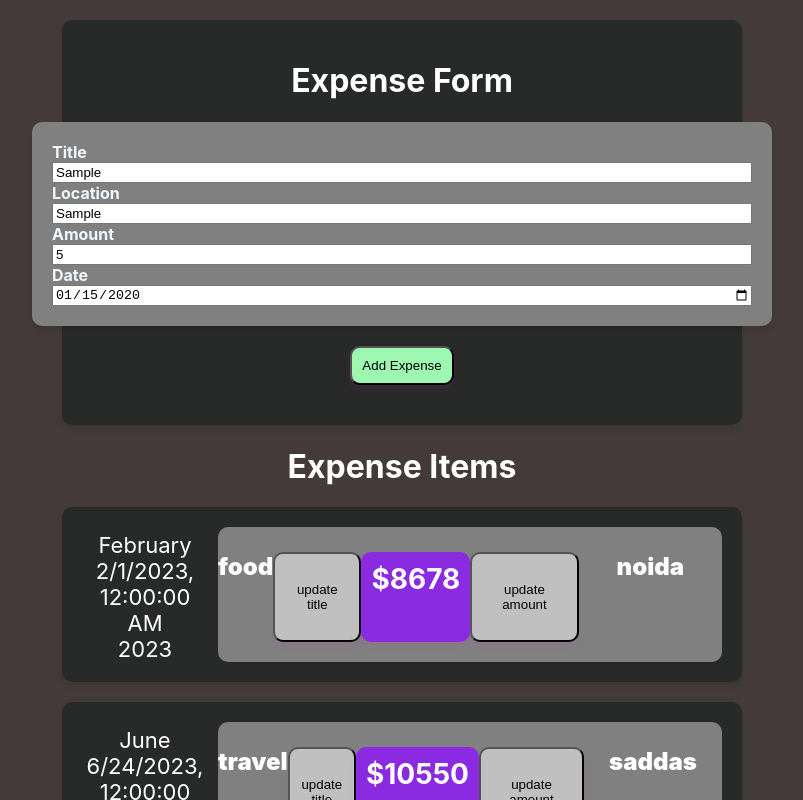
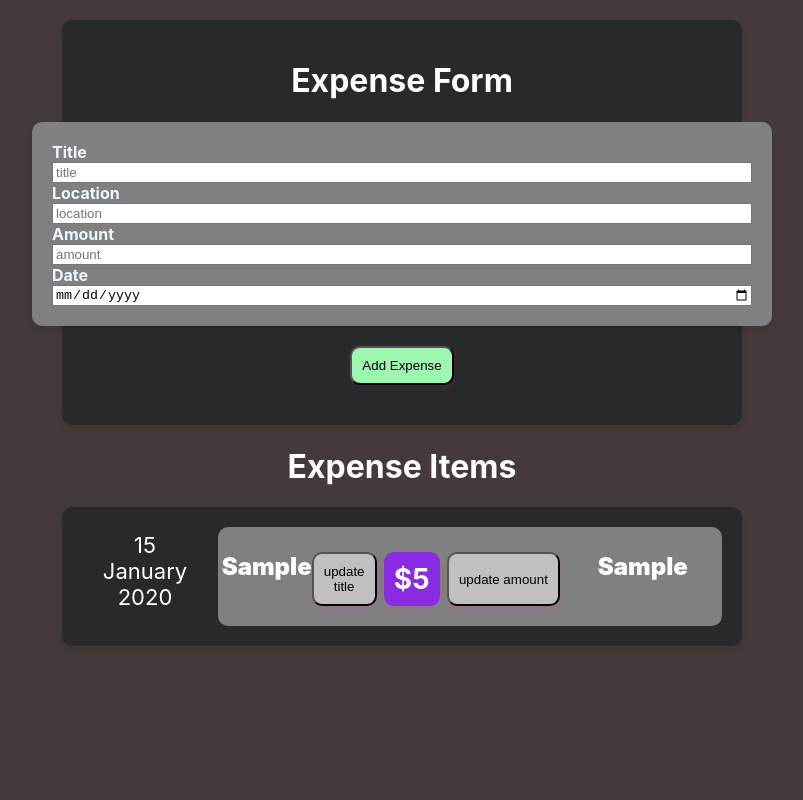
Before and after one commit to vikas9620/react-expense-tracker, a React (Create React App) app: page / in a window 1280 px wide. Both pictures are taken after typing "Sample", "Sample", "5", "2020-01-15" into the empty fields and a click on the button "Add Expense". Shown: the top 800 px of the page, without its empty margins (238-1041 px from the left). Built offline with nearby package versions, Linux system fonts and the light colour scheme.

Commit message:
added expense form, new expense form, and addExpenseHandler

```diff
--- a/src/App.js
+++ b/src/App.js
@@ -1,42 +1,49 @@
-import ExpenseForm from "./components/ExpenseFrom/ExpenseForm";
 import ExpenseItem from "./components/Expenses/ExpenseItem";
-import React from 'react';
-const App = ()=> {
-  const expenses =[{
+import NewExpense from "./components/ExpenseFrom/NewExpense";
+import React, { useState } from "react";
+const App = (props) => {
+ /* const expenses1 = [
+    {
       title: "food",
       amount: 8678,
-    Date: new Date(2023, 1, 1),
-    LocationOfExpenditure: "noida"
-},{title: "travel",
-amount: 10550,
-Date: new Date(2023, 5, 24),
-LocationOfExpenditure: "saddas"
+      date: new Date(2023, 1, 1),
+      location: "noida",
+    }
 
-},{title: "fees",
-amount: 2544,
-Date: new Date(2023, 5, 6),
-LocationOfExpenditure: "school"},
-{title: "trip",
-amount: 10550,
-Date: new Date(2023, 8, 22),
-LocationOfExpenditure: "manali"}]
+  ];*/
+  const [expenses, setExpenses] = useState([]);
+
+  const addExpenseHandler = (expenseData) => {
+    const newExpense = {
+      ...expenseData
+    };
+
+    setExpenses((prevExpenses) => {
+      return [...prevExpenses, newExpense];
+    });
+  };
+  const renderExpenses = () => {
+    if (expenses.length === 0) {
+      return <p>No expenses found.</p>;
+    }
+  };
   return (
     <div className="App">
-    <ExpenseForm/>
+      <NewExpense onAddExpense={addExpenseHandler} />
       <h1>Expense Items</h1>
+      {renderExpenses()}
       <header className="App-header">
         {expenses.map((expense) => (
           <ExpenseItem
             title={expense.title}
             amount={expense.amount}
-          Date={expense.Date}
-          LocationOfExpenditure={expense.LocationOfExpenditure}
+            date={expense.date}
+            location={expense.location}
           />
         ))}
-
       </header>
     </div>
   );
-}
+};
 
 export default App;
--- a/src/components/ExpenseFrom/ExpenseForm.js
+++ b/src/components/ExpenseFrom/ExpenseForm.js
@@ -1,61 +1,88 @@
+import "./ExpenseForm.css";
+import React, { useState } from "react";
 
-import './ExpenseForm.css'
-import React,{useState} from 'react';
-
-
-const ExpenseForm= ()=>{
+const ExpenseForm = (props) => {
   // const [userInput,setUserInput]=useState({EnterTitle: '',
   //EnterLocation: '',EnterAmount: '',EnterDate: ''});
-const [EnterTitle,setEnterTitle]=useState('');
-const [EnterLocation,setEnterLocation]=useState('');
-const [EnterAmount,setEnterAmount]=useState('');
-const [EnterDate,setEnterDate]=useState('');
+  const [EnterTitle, setEnterTitle] = useState("");
+  const [EnterLocation, setEnterLocation] = useState("");
+  const [EnterAmount, setEnterAmount] = useState("");
+  const [EnterDate, setEnterDate] = useState("");
 
-
-const titleChangeHandler= (event)=>{
+  const titleChangeHandler = (event) => {
     setEnterTitle(event.target.value);
     // setUserInput({...userInput,EnterTitle: event.target.value});
     //setUserInput((preState)=>{
     // return ({...preState,EnterTitle: event.target.value})});
-}
-const locationChangeHandler= (event)=>{
+  };
+  const locationChangeHandler = (event) => {
     setEnterLocation(event.target.value);
     //setUserInput({...userInput,EnterLocation: event.target.value});
-}
-const amountChangeHandler= (event)=>{
+  };
+  const amountChangeHandler = (event) => {
     setEnterAmount(event.target.value);
     //setUserInput({...userInput,EnterAmount: event.target.value});
-}
-const dateChangeHandler= (event)=>{
+  };
+  const dateChangeHandler = (event) => {
     setEnterDate(event.target.value);
     // setUserInput({...userInput,EnterDate: event.target.value});
-}
-const SubmitHandler= (event)=>{
+  };
+  const SubmitHandler = (event) => {
     event.preventDefault();
     const expenseData = {
       title: EnterTitle,
       location: EnterLocation,
       amount: EnterAmount,
       date: new Date(EnterDate)
-    }
-    console.log(expenseData);
-}
+    };
+    props.onSaveExpenseData(expenseData);
+    setEnterTitle('')
+    setEnterDate('')
+    setEnterLocation('')
+    setEnterAmount('')
+  };
 
-    return(
+  return (
     <form className="expense-form" onSubmit={SubmitHandler}>
       <h1>Expense Form</h1>
       <div className="form">
         <label className="text">Title</label>
-        <input type="text" placeholder="title" onChange={titleChangeHandler} required ></input>
+        <input
+          type="text"
+          placeholder="title"
+          value={EnterTitle}
+          onChange={titleChangeHandler}
+          required
+        ></input>
         <label className="text">Location</label>
-        <input type="text" placeholder="location" onChange={locationChangeHandler} required ></input>
+        <input
+          type="text"
+          placeholder="location"
+          value={EnterLocation}
+          onChange={locationChangeHandler}
+          required
+        ></input>
         <label className="text">Amount</label>
-        <input type="number" placeholder="amount" onChange={amountChangeHandler} required ></input>
+        <input
+          type="number"
+          placeholder="amount"
+          value={EnterAmount}
+          onChange={amountChangeHandler}
+          required
+        ></input>
         <label className="text">Date</label>
-        <input type="Date" placeholder="Date" onChange={dateChangeHandler} required ></input>
-
-        </div><button type="submit" className="btn">Add Expense</button>
+        <input
+          type="Date"
+          placeholder="Date"
+          value={EnterDate}
+          onChange={dateChangeHandler}
+          required
+        ></input>
+      </div>
+      <button type="submit" className="btn">
+        Add Expense
+      </button>
     </form>
-    )
-}
-export default ExpenseForm
+  );
+};
+export default ExpenseForm;
--- /dev/null
+++ b/src/components/ExpenseFrom/NewExpense.js
@@ -0,0 +1,19 @@
+import ExpenseForm from "./ExpenseForm";
+import React from "react";
+import "./NewExpense.css";
+
+const NewExpense = (props) => {
+    const ExpenseSubmitHandler =(newEnteredData)=>{
+        const expenseData ={
+            ...newEnteredData,
+            id: Math.random().toString()
+        }
+        props.onAddExpense(expenseData);
+    }
+  return (
+    <div className="NewExpense">
+      <ExpenseForm onSaveExpenseData={ExpenseSubmitHandler} />
+    </div>
+  );
+};
+export default NewExpense;
--- a/src/components/Expenses/ExpenseDate.js
+++ b/src/components/Expenses/ExpenseDate.js
@@ -1,15 +1,16 @@
-import React from 'react';
-import './ExpenseItem.css';
-const ExpenseDate=(props)=>{
-    const month = props.Date.toLocaleString('en-US',{month: 'long'});
-    const date = props.Date.toLocaleString({date: '2-digit'})
-    const year = props.Date.getFullYear()
-    return (
-        <div className="expense-date">
+import React from "react";
+import "./ExpenseItem.css";
+const ExpenseDate = (props) => {
+  const month = props.date.toLocaleString("en-US", { month: "long" });
+  const date = props.date.toLocaleString("en-US", { day: "2-digit" });
+  const year = props.date.getFullYear();
+  return (
+    <div className="expense-date">
+      <div>{date}</div>
       <div>{month}</div>
-      <div>{date}</div>
+
       <div>{year}</div>
-      </div>
-    )
-}
-export default ExpenseDate
+    </div>
+  );
+};
+export default ExpenseDate;
--- a/src/components/Expenses/ExpenseDetails.js
+++ b/src/components/Expenses/ExpenseDetails.js
@@ -1,26 +1,32 @@
-import React,{useState} from 'react';
-import './ExpenseItem.css';
+import React, { useState } from "react";
+import "./ExpenseItem.css";
 
-const ExpenseDetails = (props)=>{
-  const [title,setTitle] = useState(props.title);
-  const [amount,setAmount] = useState(props.amount);
-  const clickHandler1 = ()=>{
-    setTitle("title")
-
-  }
-  const clickHandler2 = ()=>{
-    setAmount("100")}
-    const LocationOfExpenditure = props.LocationOfExpenditure
-    return (<div className="expense-description">
-    <div className="expense-item2"><div>{title}</div>
-    <button onClick={clickHandler1} className='button2'>update title</button></div>
-        <div className='expense-amount'>
-      <div className="expense-price">${amount}</div></div>
-      <button onClick={clickHandler2} className='button1'>update amount</button>
-      <div className="location-of-expenditure">{LocationOfExpenditure}</div>
-
+const ExpenseDetails = (props) => {
+  const [title, setTitle] = useState(props.title);
+  const [amount, setAmount] = useState(props.amount);
+  const clickHandler1 = () => {
+    setTitle("title");
+  };
+  const clickHandler2 = () => {
+    setAmount("100");
+  };
+  const location = props.location;
+  return (
+    <div className="expense-description">
+      <div className="expense-item2">
+        <div>{title}</div>
+        <button onClick={clickHandler1} className="button2">
+          update title
+        </button>
+      </div>
+      <div className="expense-amount">
+        <div className="expense-price">${amount}</div>
+      </div>
+      <button onClick={clickHandler2} className="button1">
+        update amount
+      </button>
+      <div className="location-of-expenditure">{location}</div>
     </div>
-    )
-
-}
-export default ExpenseDetails
+  );
+};
+export default ExpenseDetails;
--- a/src/components/Expenses/ExpenseItem.js
+++ b/src/components/Expenses/ExpenseItem.js
@@ -1,18 +1,19 @@
-import React from 'react';
-import Card from '../UI/Card';
-import './ExpenseItem.css';
-import ExpenseDate from './ExpenseDate';
-import ExpenseDetails from './ExpenseDetails';
+import React from "react";
+import Card from "../UI/Card";
+import "./ExpenseItem.css";
+import ExpenseDate from "./ExpenseDate";
+import ExpenseDetails from "./ExpenseDetails";
 
-const ExpenseItem=(props)=>{
-
-
-    return(
-    <Card className='expense-item'>
-    <ExpenseDate Date={props.Date} />
-    <ExpenseDetails amount={props.amount}  LocationOfExpenditure={props.LocationOfExpenditure}   title={props.title} />
-
+const ExpenseItem = (props) => {
+  return (
+    <Card className="expense-item">
+      <ExpenseDate date={props.date} />
+      <ExpenseDetails
+        amount={props.amount}
+        location={props.location}
+        title={props.title}
+      />
     </Card>
-    )
-}
-export default ExpenseItem
+  );
+};
+export default ExpenseItem;
```
Also changed, not shown: src/components/UI/Card.js (+7 -10 lines), src/index.js (+6 -6 lines), src/components/ExpenseFrom/NewExpense.css (added). Lines whose indentation alone changed are shown as unchanged.
